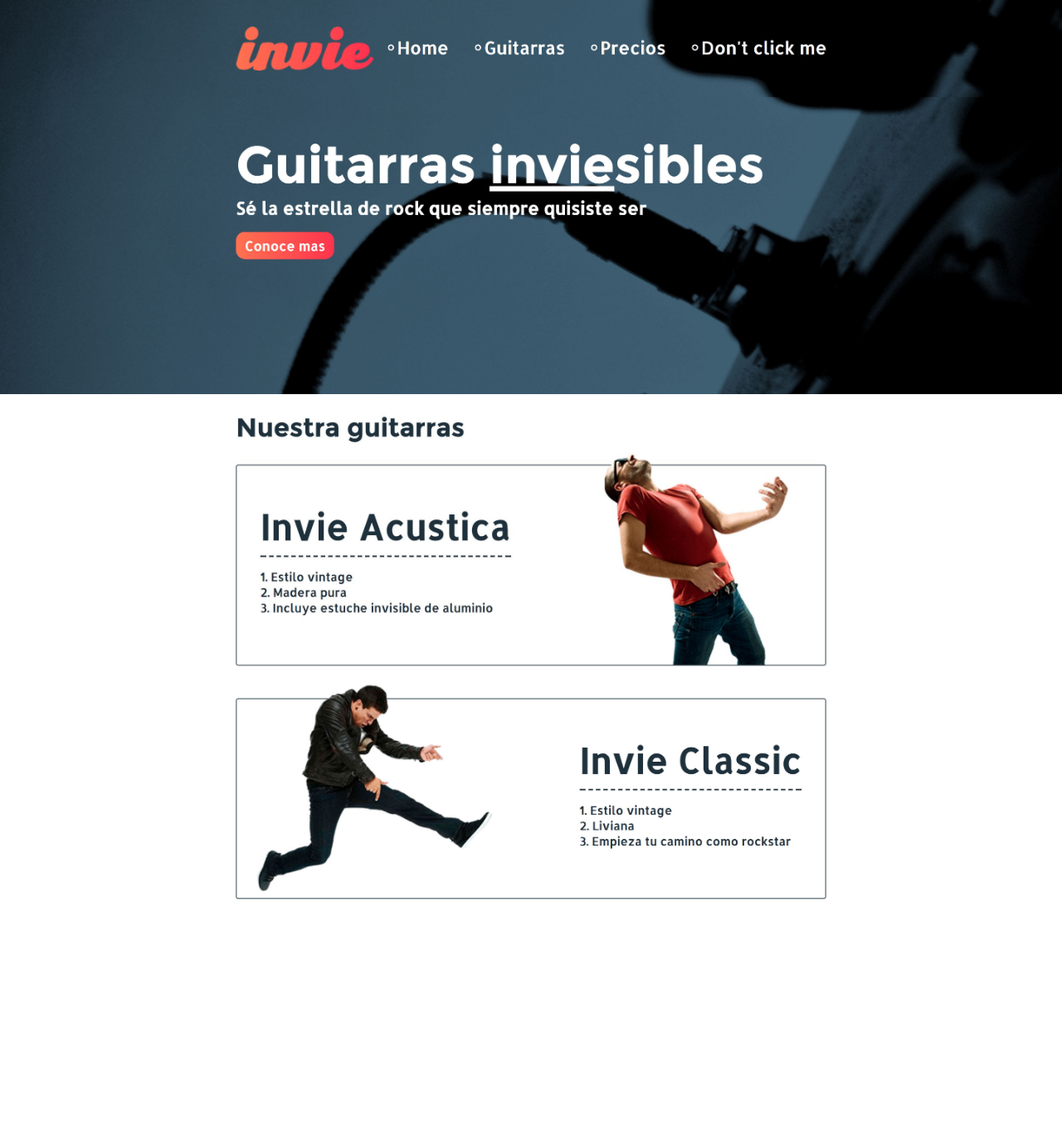
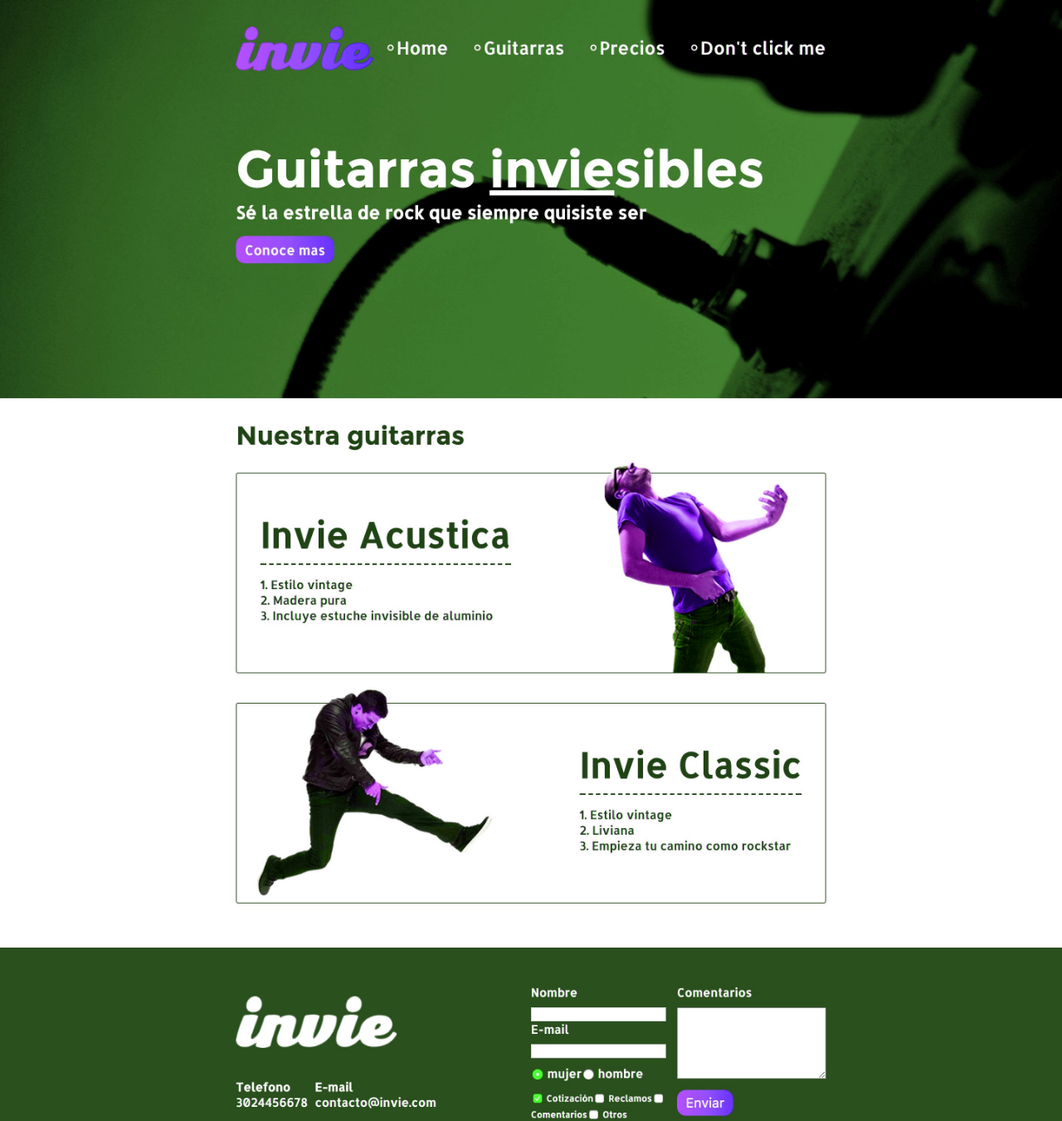
Before and after one commit to phpconestilo/invie-github, a plain HTML site: page index.html in a window 1280 px wide. Shown: the whole page at 83% size. Before the commit the page ends 1129 px from the top, so only its background shows below. Drawn offline with Linux system fonts and the light colour scheme.

Commit message:
Nueva versión Invie Verde

```diff
--- a/index.html
+++ b/index.html
@@ -14,9 +14,6 @@
 	</style>
 </head>
 <body>
-	<img src="img/header.jpg">
-	<img src="img/hero.jpg">
-	<img src="img/acustica.jpg">
-	<img src="img/clasica.jpg">
+	<img src="img/nueva-version.jpg">
 </body>
 </html>
```
Also changed, not shown: img/nueva-version.jpg (added).
